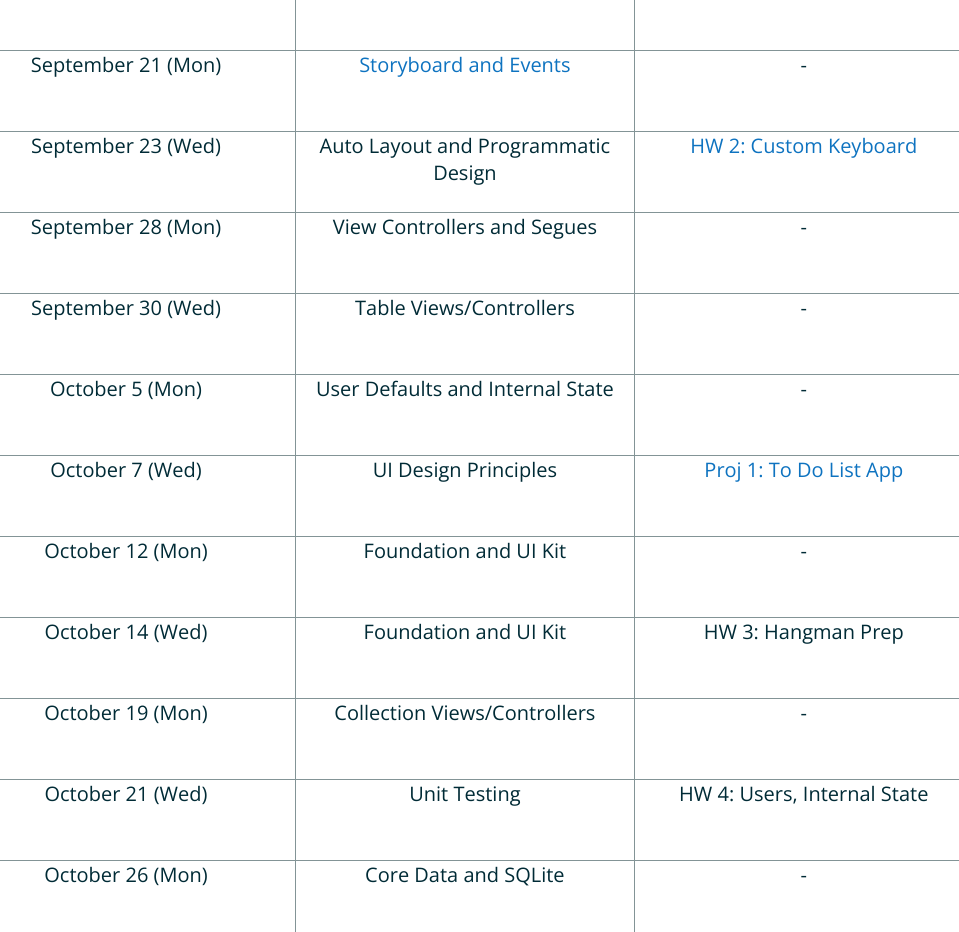
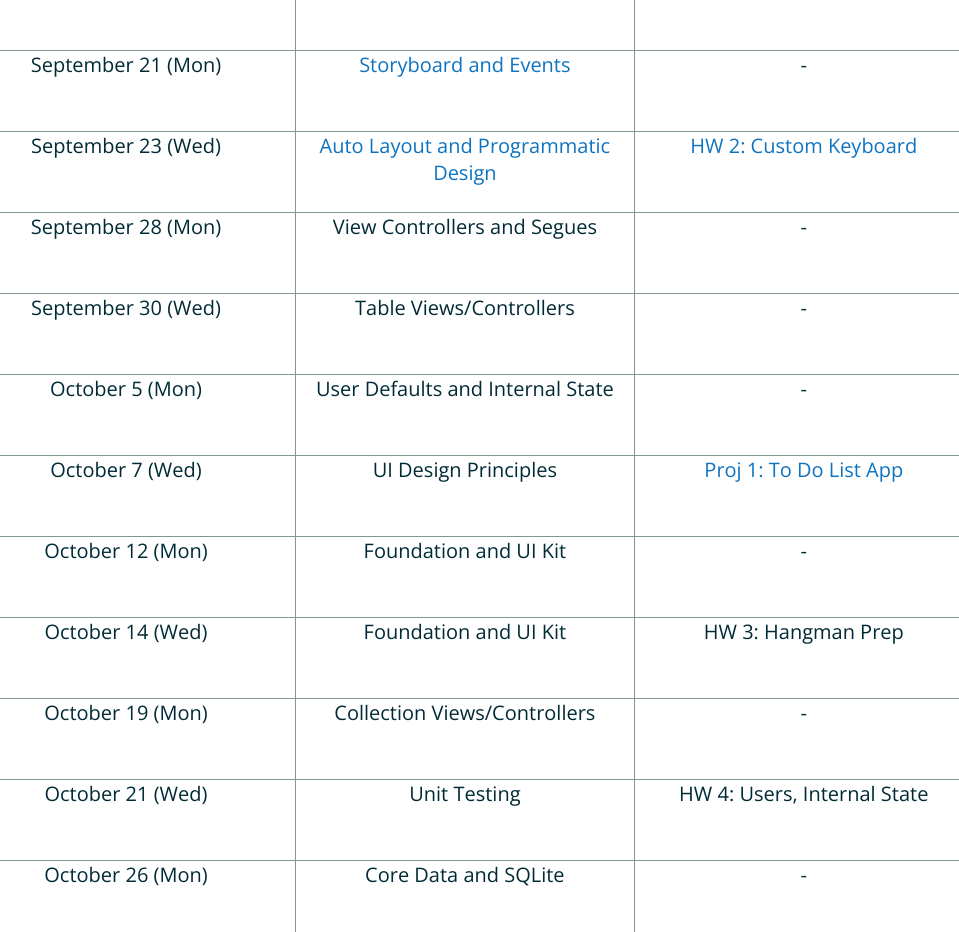
Before and after one commit to iosdecal/iosdecal.github.io, a plain HTML site: page index.html in a window 1280 px wide. Shown: the part 2000-2932 px from the top of the page, without its empty margins (171-1130 px from the left). Drawn offline with nearby package versions, Linux system fonts and the light colour scheme.

Commit message:
Added link to lecture 5 slides

```diff
--- a/index.html
+++ b/index.html
@@ -178,7 +178,7 @@
                         <a href="https://docs.google.com/presentation/d/1DIikNwHU572qVLydhrLQ3YZcGLcmWfAQ-ZmisHG9TKw/edit?usp=sharing" target="_blank">Storyboard and Events</a>
                     </div>
                     <div class="column-item">
-                        Auto Layout and Programmatic Design
+                        <a hreh="https://docs.google.com/presentation/d/13fQltdva7v6K0yBuikBUewU_M-yFjOhe659Rx0EFY_U/edit?usp=sharing" target="_blank">Auto Layout and Programmatic Design</a>
                     </div>
                     <div class="column-item">
                         View Controllers and Segues
```
